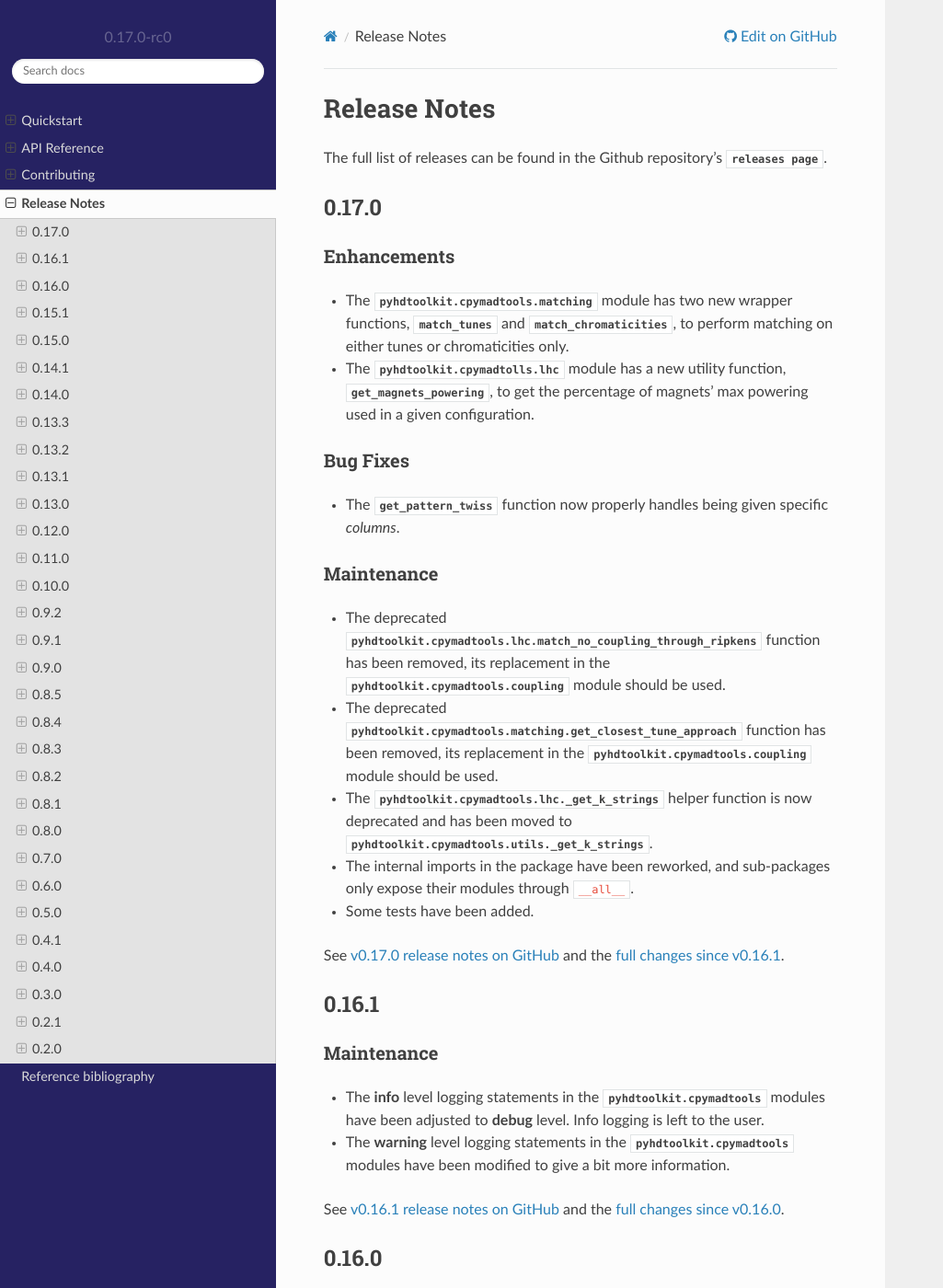
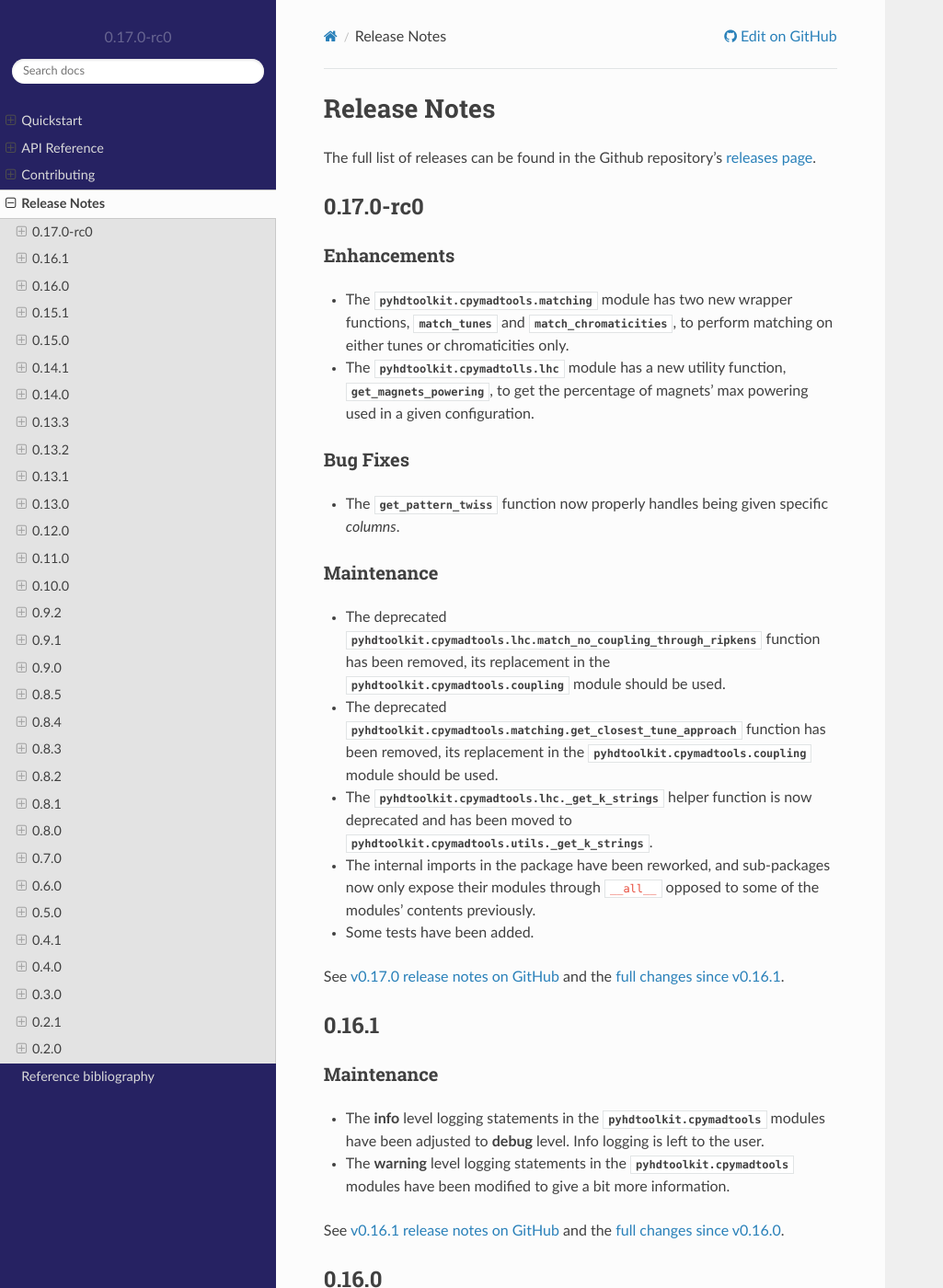
Before and after one commit to fsoubelet/PyhDToolkit, a Sphinx documentation site: the page built from docs/release.rst, in a window 1280 px wide and 1400 px high. Shown: the whole window at 92% size, without its empty margins (0-1025 px from the left). Built offline with Sphinx 7.4.7 and the Read the Docs theme 2.0.0, drawn with Linux system fonts in a browser that asks for light colours; pages that are not in the unit, such as notebooks, are missing from menus.

Commit message:
better specification, fix broken link, specify rc0

```diff
--- a/docs/release.rst
+++ b/docs/release.rst
@@ -1,11 +1,11 @@
 Release Notes
 =============
 
-The full list of releases can be found in the Github repository's `releases page <https://github.com/fsoubelet/PyhDToolkit/releases>`.
+The full list of releases can be found in the Github repository's `releases page <https://github.com/fsoubelet/PyhDToolkit/releases>`_.
 
 .. _release_0.17.0:
 
-0.17.0
+0.17.0-rc0
 ------
 
 Enhancements
@@ -25,7 +25,7 @@ Maintenance
 * The deprecated `pyhdtoolkit.cpymadtools.lhc.match_no_coupling_through_ripkens` function has been removed, its replacement in the `pyhdtoolkit.cpymadtools.coupling` module should be used.
 * The deprecated `pyhdtoolkit.cpymadtools.matching.get_closest_tune_approach` function has been removed, its replacement in the `pyhdtoolkit.cpymadtools.coupling` module should be used.
 * The `pyhdtoolkit.cpymadtools.lhc._get_k_strings` helper function is now deprecated and has been moved to `pyhdtoolkit.cpymadtools.utils._get_k_strings`.
-* The internal imports in the package have been reworked, and sub-packages only expose their modules through ``__all__``.
+* The internal imports in the package have been reworked, and sub-packages now only expose their modules through ``__all__`` opposed to some of the modules' contents previously.
 * Some tests have been added.
 
 See `v0.17.0 release notes on GitHub <https://github.com/fsoubelet/PyhDToolkit/releases/tag/0.17.0>`_ and the `full changes since v0.16.1 <https://github.com/fsoubelet/PyhDToolkit/compare/0.16.1...0.17.0>`_.
```
